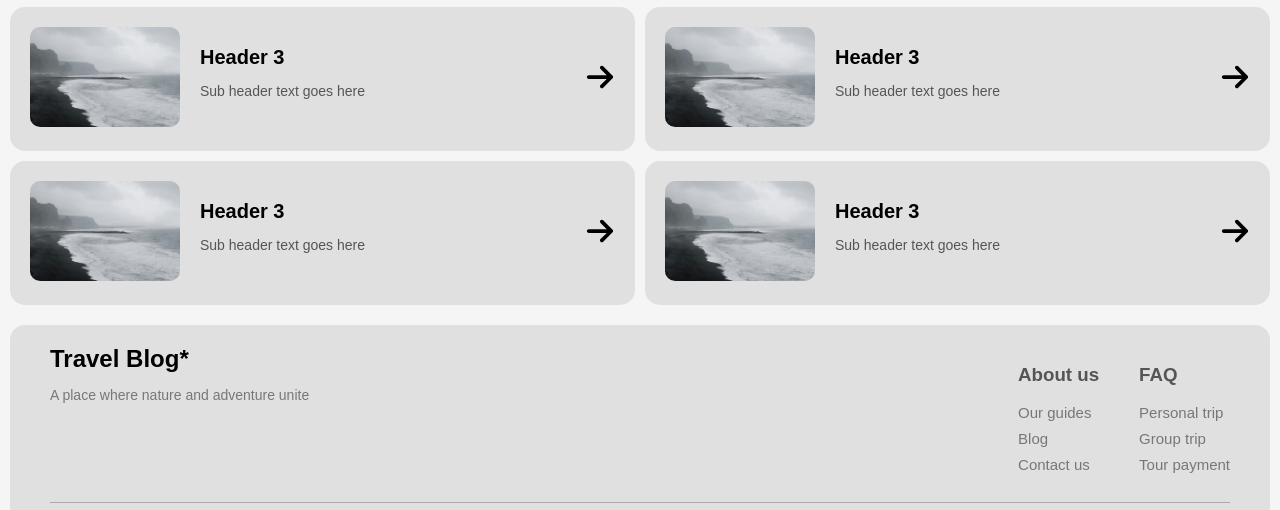
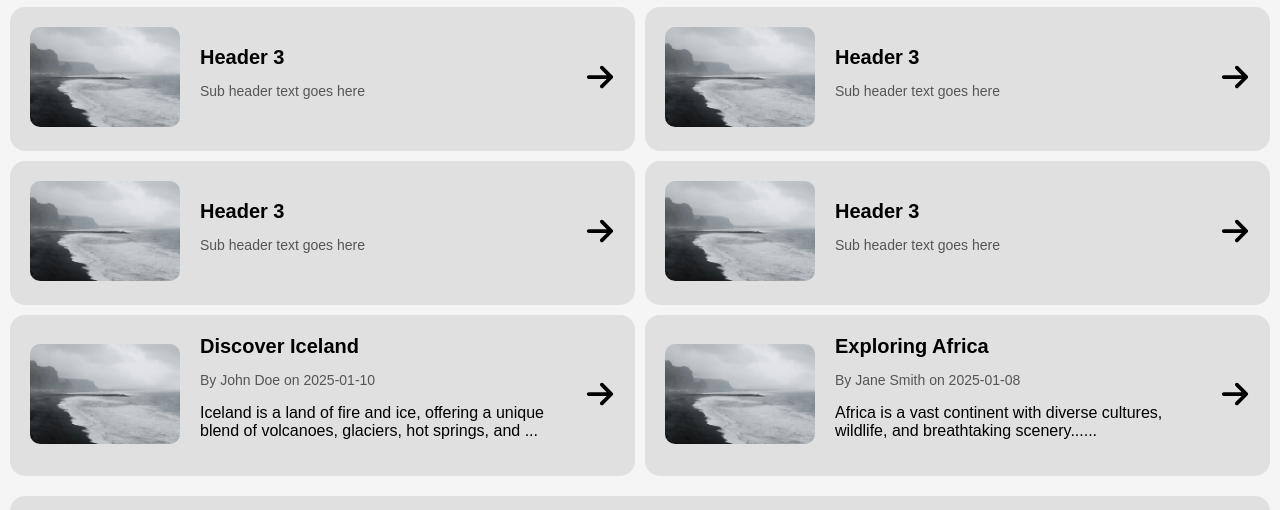
Before and after one commit to antoninMarek/travelBlog, a plain HTML site: page bloglist.html in a window 1280 px wide. Shown: the part 613-1123 px from the top of the page. Drawn offline with Linux system fonts and the light colour scheme; a web font is replaced by a local one.

Commit message:
přidání základní struktury projektu a načítání článků

```diff
--- a/bloglist.html
+++ b/bloglist.html
@@ -214,5 +214,6 @@
             navLinks.classList.toggle('active');
         });
     </script>
+    <script src="./scripts/main.js"></script>
 </body>
 </html>
--- /dev/null
+++ b/data/articles.json
@@ -0,0 +1,16 @@
+[
+    {
+        "title": "Discover Iceland",
+        "author": "John Doe",
+        "date": "2025-01-10",
+        "image": "./images/hero-image.jpg",
+        "content": "Iceland is a land of fire and ice, offering a unique blend of volcanoes, glaciers, hot springs, and stunning landscapes..."
+    },
+    {
+        "title": "Exploring Africa",
+        "author": "Jane Smith",
+        "date": "2025-01-08",
+        "image": "./images/hero-image.jpg",
+        "content": "Africa is a vast continent with diverse cultures, wildlife, and breathtaking scenery..."
+    }
+]
--- /dev/null
+++ b/scripts/main.js
@@ -0,0 +1,28 @@
+document.addEventListener("DOMContentLoaded", () => {
+    fetch('./data/articles.json')
+        .then(response => response.json())
+        .then(data => {
+            const blogContainer = document.querySelector('.blogs-container');
+            data.forEach(article => {
+                const blogItem = document.createElement('div');
+                blogItem.classList.add('blog-item');
+
+                blogItem.innerHTML = `
+                    <div class="blog-image">
+                        <img src="${article.image}" alt="Blog Image">
+                    </div>
+                    <div class="blog-content">
+                        <h2 class="blog-header">${article.title}</h2>
+                        <p class="blog-subheader">By ${article.author} on ${article.date}</p>
+                        <p class="blog-text">${article.content.substring(0, 100)}...</p>
+                    </div>
+                    <div class="blog-arrow">
+                        <img src="./icons/arrow-right-solid.svg" alt="Arrow Icon">
+                    </div>
+                `;
+
+                blogContainer.appendChild(blogItem);
+            });
+        })
+        .catch(error => console.error('Error loading articles:', error));
+});
```
